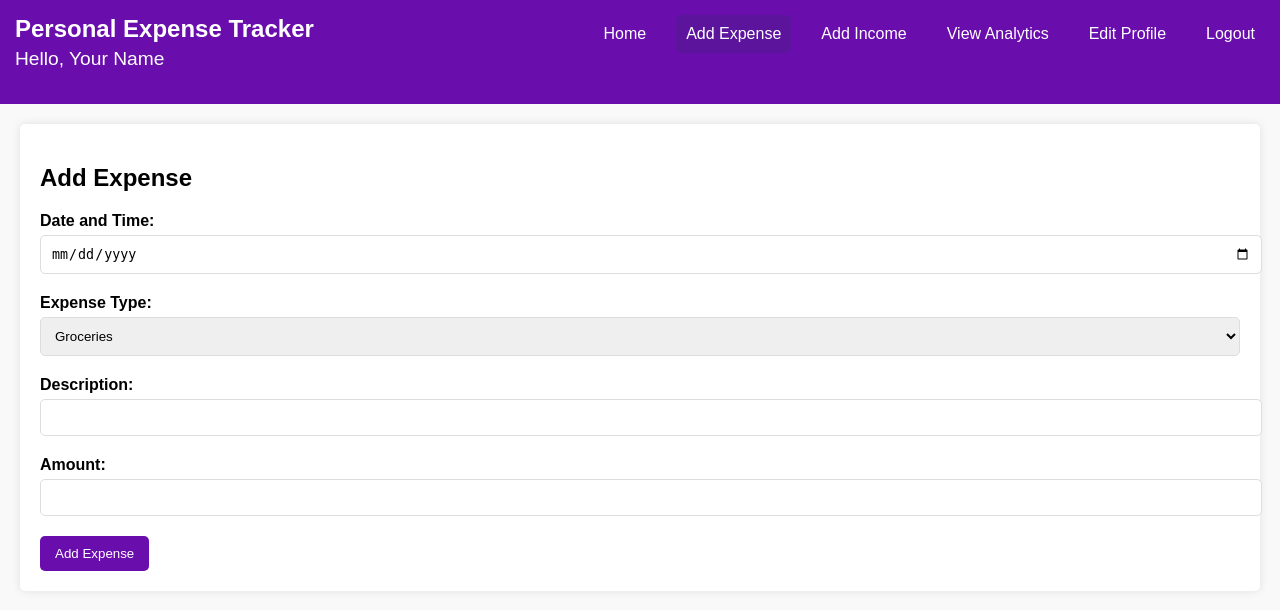
After one commit to ASWINKUMAR-P/20IT938-PRIEE, a Django app: page /addexpense/ in a window 1280 px wide. The commit adds this page. Shown: the top 610 px of the page. Run offline with Django 4.2, Linux system fonts and the light colour scheme; a user stored in the database is signed in.

Commit message:
Several updates were made

```diff
--- a/server/app/admin.py
+++ b/server/app/admin.py
@@ -1,5 +1,4 @@
 from django.contrib import admin
-from .models import UserAccount, Record
+from .models import  Record
 # Register your models here.
-admin.site.register(UserAccount)
 admin.site.register(Record)
--- a/server/app/urls.py
+++ b/server/app/urls.py
@@ -1,5 +1,12 @@
 from django.urls import path
+from .views import *
 
 urlpatterns=[
-
+    path('login/',loginPage,name="login"),
+    path('signup/',signupPage,name="signup"),
+    path('logout/',logoutPage,name="logout"),
+    path('home/',homePage,name="home"),
+    path('addexpense/',addExpense,name="expense"),
+    path('addincome/',addIncome,name="income"),
+    path('filter/',filter,name="filter"),
 ]
--- a/server/app/views.py
+++ b/server/app/views.py
@@ -1,3 +1,136 @@
-from django.shortcuts import render
+from django.shortcuts import render,redirect
+from .models import *
+from django.contrib.auth.models import User
+from django.contrib.auth import authenticate, login, logout
+from django.contrib.auth.decorators import login_required
+from django.urls import reverse
+# Create your views here.
 
-# Create your views here.
+def loginPage(request):
+    if request.method == "POST":
+        username = request.POST.get("username")
+        password = request.POST.get("password")
+        print(username, password)
+        user = authenticate(username=username, password=password)
+        if user is not None:
+            login(request, user)
+            print("User Logged In")
+            return redirect(reverse("home"))
+        else:
+            print("Invalid Credentials")
+            return render(request, "login.html", {"error": "Invalid Credentials"})
+    return render(request, "login.html")
+
+def signupPage(request):
+    if request.method =="POST":
+        username = request.POST.get("username")
+        password = request.POST.get("password")
+        email = request.POST.get("email")
+        if User.objects.filter(username=username).exists():
+            return render(request, "signup.html", {"error": "Username already exists"})
+        if User.objects.filter(email=email).exists():
+            return render(request, "signup.html", {"error": "Email already exists"})
+        print(username, password, email)
+        user = User.objects.create_user(username=username, password=password, email=email)
+        user.save()
+        print("User Created")
+        login(request, user)
+        return redirect(reverse("home"))
+    return render(request, "signup.html")
+
+def logoutPage(request):
+    logout(request)
+    return redirect(reverse("login"))
+
+@login_required(login_url="/login")
+def homePage(request):
+    records = Record.objects.filter(user=request.user)
+    return render(request, "dash.html", {
+        "user": request.user,
+        "records": records
+        })
+
+@login_required(login_url="/login")
+def addExpense(request):
+    if request.method == "POST":
+        amount = request.POST.get("amount")
+        category = request.POST.get("category")
+        description = request.POST.get("description")
+        date = request.POST.get("date")
+        user = request.user
+        expense = Record.objects.create(amount=amount, category=category, date=date, user=user, description=description, type="Expense")
+        expense.save()
+        print("Expense Added")
+        return redirect(reverse("home"))
+    return render(request, "expense.html")
+
+@login_required(login_url="/login")
+def addIncome(request):
+    if request.method == "POST":
+        amount = request.POST.get("amount")
+        category = request.POST.get("category")
+        description = request.POST.get("description")
+        date = request.POST.get("date")
+        user = request.user
+        income = Record.objects.create(amount=amount, category=category, date=date, user=user, description=description, type="Income")
+        income.save()
+        print("Income Added")
+        return redirect(reverse("home"))
+    return render(request, "income.html")
+
+@login_required(login_url="/login")
+def filter(request):
+    if request.method == "POST":
+        date = request.POST.get("date")
+        month = request.POST.get("month")
+        type = request.POST.get("inex")
+        category = request.POST.get("category")
+        print(date)
+        print(month)
+        print(str(date), str(month), type, category)
+        if not date is False:
+            if type == "Income" and category == "All":
+                records = Record.objects.filter(date=date, user=request.user, type=type)
+            elif type == "Expense" and category == "All":
+                records = Record.objects.filter(date=date, user=request.user, type=type)
+            elif type == "Income" and category != "All":
+                records = Record.objects.filter(date=date, user=request.user, type=type, category=category)
+            elif type == "Expense" and category != "All":
+                records = Record.objects.filter(date=date, user=request.user, type=type, category=category)
+            elif type == "All" and category == "All":
+                records = Record.objects.filter(date=date, user=request.user)
+            elif type == "All" and category != "All":
+                records = Record.objects.filter(date=date, user=request.user, category=category)
+            else:
+                records = Record.objects.filter(date=date, user=request.user)
+        elif not month is False:
+            if type == "Income" and category == "All":
+                records = Record.objects.filter(date__month=month, user=request.user, type=type)
+            elif type == "Expense" and category == "All":
+                records = Record.objects.filter(date__month=month, user=request.user, type=type)
+            elif type == "Income" and category != "All":
+                records = Record.objects.filter(date__month=month, user=request.user, type=type, category=category)
+            elif type == "Expense" and category != "All":
+                records = Record.objects.filter(date__month=month, user=request.user, type=type, category=category)
+            elif type == "All" and category == "All":
+                records = Record.objects.filter(date__month=month, user=request.user)
+            elif type == "All" and category != "All":
+                records = Record.objects.filter(date__month=month, user=request.user, category=category)
+            else:
+                records = Record.objects.filter(date__month=month, user=request.user)
+        else:
+            if type == "Income" and category == "All":
+                records = Record.objects.filter(user=request.user, type=type)
+            elif type == "Expense" and category == "All":
+                records = Record.objects.filter(user=request.user, type=type)
+            elif type == "Income" and category != "All":
+                records = Record.objects.filter(user=request.user, type=type, category=category)
+            elif type == "Expense" and category != "All":
+                records = Record.objects.filter(user=request.user, type=type, category=category)
+            elif type == "All" and category == "All":
+                records = Record.objects.filter(user=request.user)
+            elif type == "All" and category != "All":
+                records = Record.objects.filter(user=request.user, category=category)
+            else:
+                records = Record.objects.filter(user=request.user)
+        return render(request, "dash.html", {"records": records})
--- a/server/server/settings.py
+++ b/server/server/settings.py
@@ -11,6 +11,7 @@ https://docs.djangoproject.com/en/4.2/ref/settings/
 """
 
 from pathlib import Path
+import os
 
 # Build paths inside the project like this: BASE_DIR / 'subdir'.
 BASE_DIR = Path(__file__).resolve().parent.parent
@@ -55,7 +56,7 @@ ROOT_URLCONF = 'server.urls'
 TEMPLATES = [
     {
         'BACKEND': 'django.template.backends.django.DjangoTemplates',
-        'DIRS': [],
+        'DIRS': [os.path.join(BASE_DIR,'templates')],
         'APP_DIRS': True,
         'OPTIONS': {
             'context_processors': [
@@ -117,7 +118,7 @@ USE_TZ = True
 # https://docs.djangoproject.com/en/4.2/howto/static-files/
 
 STATIC_URL = 'static/'
-STATIC_ROOT = BASE_DIR / "static"
+STATICFILES_DIRS = [os.path.join(BASE_DIR,'static')]
 
 MEDIA_URL = '/media/'
 MEDIA_ROOT = BASE_DIR / "media"
--- a/server/server/urls.py
+++ b/server/server/urls.py
@@ -1,23 +1,10 @@
-"""
-URL configuration for server project.
-
-The `urlpatterns` list routes URLs to views. For more information please see:
-    https://docs.djangoproject.com/en/4.2/topics/http/urls/
-Examples:
-Function views
-    1. Add an import:  from my_app import views
-    2. Add a URL to urlpatterns:  path('', views.home, name='home')
-Class-based views
-    1. Add an import:  from other_app.views import Home
-    2. Add a URL to urlpatterns:  path('', Home.as_view(), name='home')
-Including another URLconf
-    1. Import the include() function: from django.urls import include, path
-    2. Add a URL to urlpatterns:  path('blog/', include('blog.urls'))
-"""
 from django.contrib import admin
 from django.urls import path,include
+from django.shortcuts import redirect
+from app import urls
 
 urlpatterns = [
+    path('', lambda request: redirect('login'), name='redirect_home'),
     path('admin/', admin.site.urls),
     path('',include('app.urls'))
 ]
--- /dev/null
+++ b/server/static/css/inex.css
@@ -0,0 +1,85 @@
+body {
+    font-family: 'Arial', sans-serif;
+    margin: 0;
+    padding: 0;
+    background-color: #f9f9f9;
+}
+
+header {
+    background-color: #6a0dad; /* Main color */
+    color: #fff;
+    text-align: left;
+    padding: 15px;
+    display: flex;
+    justify-content: space-between;
+    align-items: flex-start;
+}
+
+.name {
+    margin: 0;
+    font-size: 1.5em;
+}
+
+.username {
+    font-size: 1.2em;
+    margin-top: 5px;
+}
+
+.menu {
+    display: flex;
+    gap: 20px;
+}
+
+.menu a {
+    color: #fff;
+    text-decoration: none;
+    padding: 10px;
+    border-radius: 5px;
+    transition: background-color 0.3s;
+}
+
+.menu a:hover {
+    background-color: #5c149d; /* Adjusted hover color */
+}
+
+.menu a.active {
+    background-color: #5c149d; /* Active page color */
+}
+
+section {
+    margin: 20px;
+    background-color: #fff;
+    border-radius: 5px;
+    box-shadow: 0 0 10px rgba(0, 0, 0, 0.1);
+    padding: 20px;
+}
+
+.form-group {
+    margin-bottom: 20px;
+}
+
+label {
+    display: block;
+    font-weight: bold;
+    margin-bottom: 5px;
+}
+
+input, select {
+    width: 100%;
+    padding: 10px;
+    border: 1px solid #ddd;
+    border-radius: 5px;
+}
+
+button {
+    background-color: #6a0dad;
+    color: #fff;
+    border: none;
+    padding: 10px 15px;
+    border-radius: 5px;
+    cursor: pointer;
+}
+
+button:hover {
+    background-color: #5c149d;
+}
--- /dev/null
+++ b/server/templates/expense.html
@@ -0,0 +1,66 @@
+{% load static %}
+<!DOCTYPE html>
+<html lang="en">
+<head>
+    <meta charset="UTF-8">
+    <meta name="viewport" content="width=device-width, initial-scale=1.0">
+    <title>Personal Expense Tracker</title>
+    <link rel="stylesheet" href="{% static 'css/inex.css' %}">
+</head>
+<body>
+    <header>
+        <div>
+            <h1 class="name">Personal Expense Tracker</h1>
+            <p class="username">Hello, Your Name</p>
+        </div>
+        <div class="menu">
+            <a href="{% url 'home' %}">Home</a>
+            <a href="{% url 'expense' %}" class="active">Add Expense</a>
+            <a href="{% url 'income' %}">Add Income</a>
+            <a href="#">View Analytics</a>
+            <a href="#">Edit Profile</a>
+            <a href="{% url 'logout' %}">Logout</a>
+        </div>
+    </header>
+    <section>
+        <h2>Add Expense</h2>
+        <form method="post" action="{% url 'expense' %}">
+            {% csrf_token %}
+            <div class="form-group">
+                <label for="date">Date and Time:</label>
+                <input type="date" id="datetime" name="date" required>
+            </div>
+            <div class="form-group">
+                <label for="expenseType">Expense Type:</label>
+                <select id="expenseType" name="category" required>
+                    <option value="Groceries">Groceries</option>
+                    <option value="Food">Food</option>
+                    <option value="Fuel">Fuel</option>
+                    <option value="Tax">Tax</option>
+                    <option value="Electricity">Electricity</option>
+                    <option value="Shopping">Shopping</option>
+                    <option value="Travel">Travel</option>
+                    <option value="Loan">Loan</option>
+                    <option value="Entertainment">Entertainment</option>
+                    <option value="Health">Health</option>
+                    <option value="Investment">Investment</option>
+                    <option value="Rent">Rent</option>
+                    <option value="Mobile Bills">Mobile Bills</option>
+                    <option value="TV & OTT">TV & OTT</option>
+                    <option value="EMI">EMI</option>
+                    <option value="Others">Others</option>
+                </select>
+            </div>
+            <div class="form-group">
+                <label for="description">Description:</label>
+                <input type="text" id="description" name="description" required>
+            </div>
+            <div class="form-group">
+                <label for="amount">Amount:</label>
+                <input type="number" id="amount" name="amount" step="0.01" required>
+            </div>
+            <button type="submit">Add Expense</button>
+        </form>
+    </section>
+</body>
+</html>
```
Also changed, not shown: server/app/models.py (+3 -14 lines), server/static/css/dash.css (added, +122 -0 lines), server/static/css/ls.css (added, +78 -0 lines), server/templates/dash.html (added, +97 -0 lines), server/templates/income.html (added, +54 -0 lines), server/templates/login.html (+22 -4 lines), server/templates/signup.html (added, +32 -0 lines), server/app/migrations/0001_initial.py, server/app/migrations/0002_alter_record_date.py (added), server/db.sqlite3, server/static/img/pet.jpg (added).
